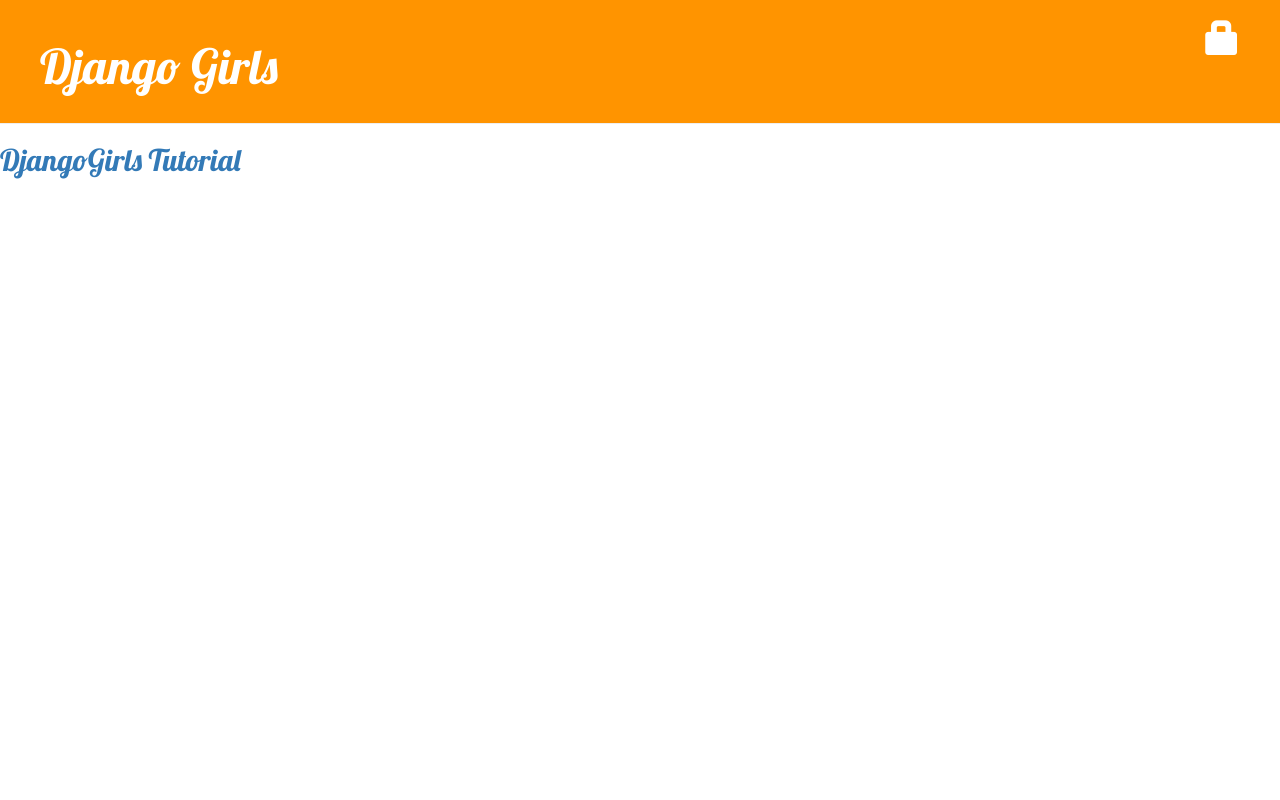
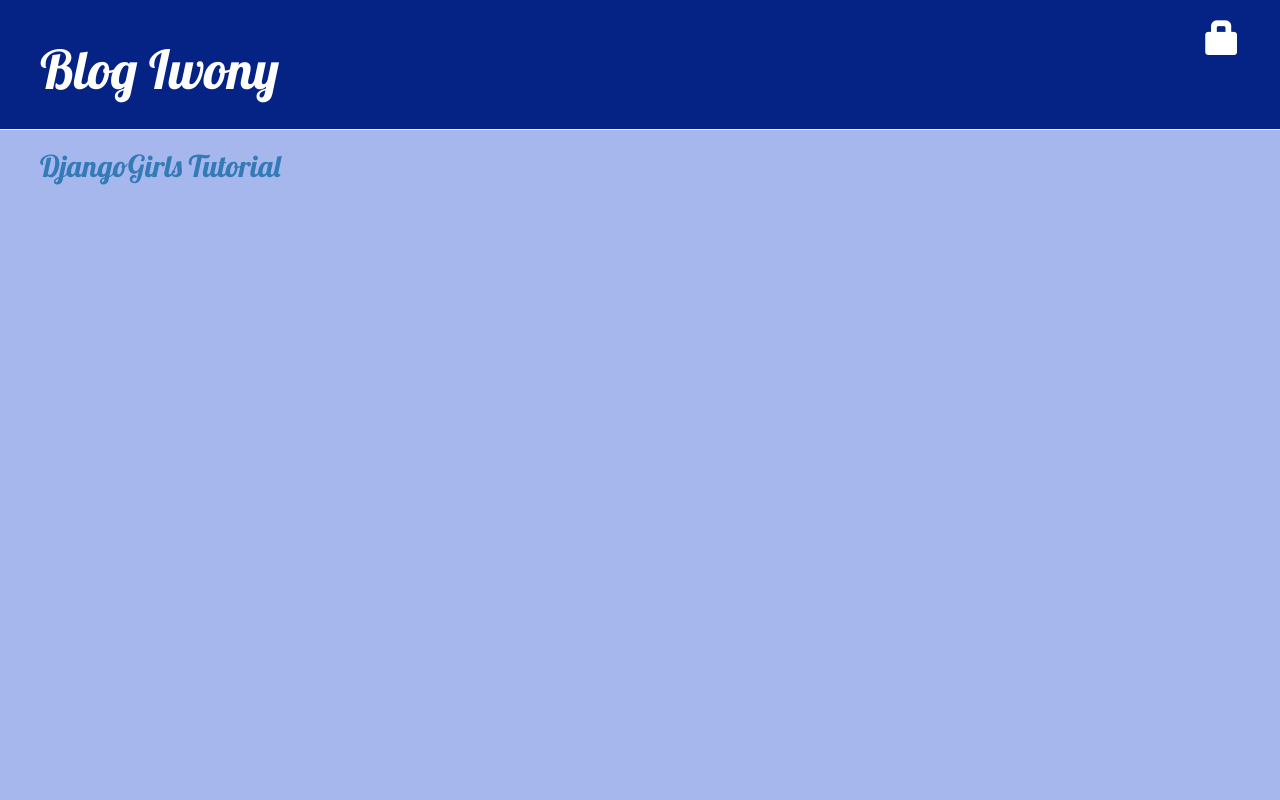
Before and after one commit to ihawryluk/djangogirls, a Django app: a page that uses blog/templates/blog/base.html in a window 1280 px wide. Run offline with Django 3.2, Linux system fonts and the light colour scheme; data that the repository does not hold is empty; some libraries are stand-ins or nearby versions.

Commit message:
Fifth DjangoGirls tutorial

```diff
--- a/blog/templates/blog/base.html
+++ b/blog/templates/blog/base.html
@@ -18,7 +18,7 @@
             {% else %}
                 <a href="{% url 'django.contrib.auth.views.login' %}" class="top-menu"><span class="glyphicon glyphicon-lock"></span></a>
             {% endif %}
-            <h1><a href="{% url 'blog.views.post_list' %}">Django Girls</a></h1>
+            <h1><a href="{% url 'blog.views.post_list' %}">Blog Iwony</a></h1>
         </div>
     	<div>
     		<h2><a href="http://tutorial.djangogirls.org/html/README.html">DjangoGirls Tutorial</a></h2>
--- a/static/css/blog.css
+++ b/static/css/blog.css
@@ -1,12 +1,12 @@
 .page-header {
-    background-color: #ff9400;
+    background-color: #052385;
     margin-top: 0;
     padding: 20px 20px 20px 40px;
 }
 
 .page-header h1, .page-header h1 a, .page-header h1 a:visited, .page-header h1 a:active {
     color: #ffffff;
-    font-size: 36pt;
+    font-size: 40pt;
     text-decoration: none;
 }
 
@@ -14,8 +14,22 @@
     margin-left: 40px;
 }
 
-h1, h2, h3, h4 {
+h1, h3, h4 {
     font-family: 'Lobster', cursive;
+}
+
+h2 {
+    margin-left: 40px;
+    font-family: 'Lobster', cursive;
+    color: 800F38;
+}
+
+body {
+    background-color: #A6B7ED;
+}
+
+.top-menu{
+    font-family: 'Lobster';
 }
 
 .date {
```
